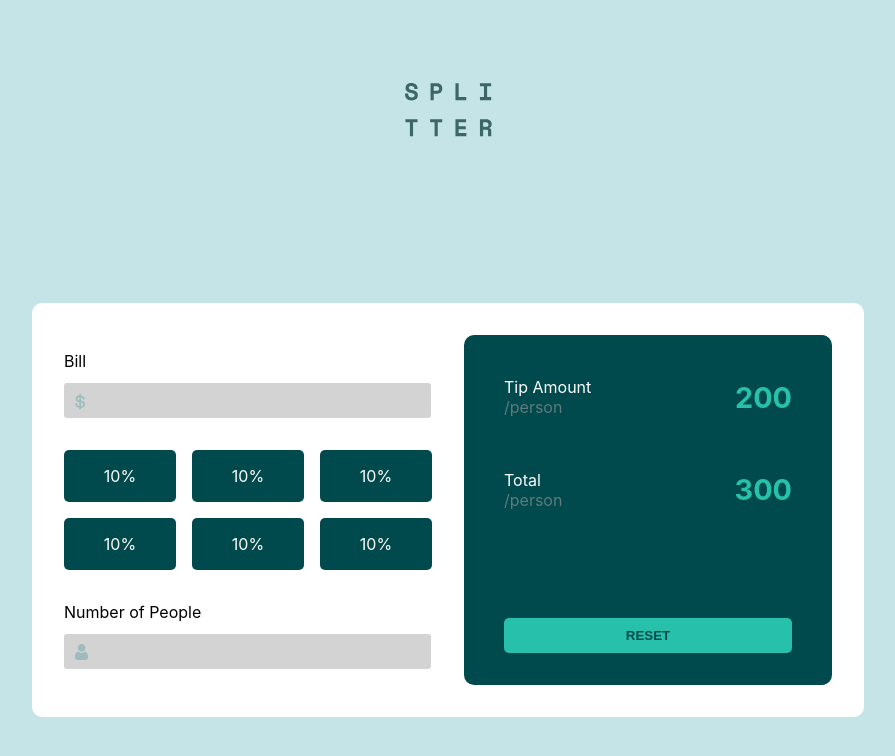
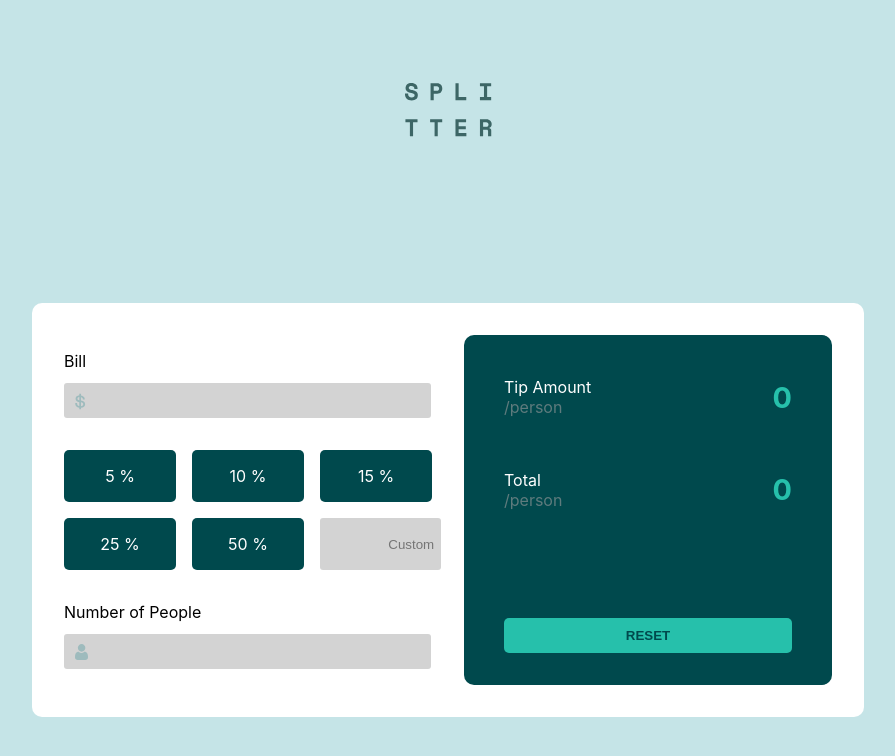
Before and after one commit to Mosesbwire/Tip-calculator, a React (Create React App) app: page / in a window 1280 px wide. Shown: the top 756 px of the page, without its empty margins (192-1087 px from the left). Built offline with nearby package versions, Linux system fonts and the light colour scheme.

Commit message:
add interactivity to app

```diff
--- a/src/App.css
+++ b/src/App.css
@@ -19,6 +19,10 @@ input {
   width: 96%;
 }
 
+input:focus {
+  outline: none;
+}
+
 .btn {
   border: none;
   background-color: var(--strong-cyan);
@@ -28,6 +32,7 @@ input {
   padding-block: .75em;
   color: var(--dark-cyan);
   font-weight: 600;
+  cursor: pointer;
 }
 
 .label {
--- a/src/components/calculator/Calculator.js
+++ b/src/components/calculator/Calculator.js
@@ -1,12 +1,58 @@
-import React from 'react'
+import React, {useState, useEffect} from 'react'
 import InputsContainer from '../input-container/InputsContainer'
 import DisplayContainer from '../display-container/DisplayContainer'
 
 const Calculator = (props) => {
+  const [bill, setBill]= useState(0)
+  const [numOfPeople, setNumOfPeople] = useState(1)
+  const [tipPercent, setTipPercent] = useState(0)
+
+
+  const getBill = (amount)=>{
+    setBill(parseInt(amount))
+  }
+
+  const getNumberOfPeople = (numOfGuest)=>{
+    setNumOfPeople(parseInt(numOfGuest))
+  }
+
+  const getTipPercent = (tip)=>{
+    setTipPercent(tip)
+  }
+
+  const getTipPerPerson = ()=>{
+    let tip = ((tipPercent/100)*bill)/numOfPeople
+    if(!isFinite(tip)) return 0
+    return Math.round(tip)
+  }
+
+  const getTotalBillPerPerson = ()=>{
+    let splitBill = bill/numOfPeople
+    if(!isFinite(splitBill)){
+      return Math.round(getTipPerPerson() + bill)
+    }
+    return Math.round(getTipPerPerson() + splitBill)
+  }
+
+  const reset = ()=>{
+    setBill(0)
+    setNumOfPeople(1)
+    setTipPercent(0)
+  }
+
+  useEffect(()=>{
+    getTipPerPerson()
+
+  }, [bill,numOfPeople,tipPercent,getTipPerPerson])
+
+  useEffect(()=>{
+    getTotalBillPerPerson()
+  }, [bill,numOfPeople,tipPercent, getTotalBillPerPerson])
+
   return (
     <div className='calculator'>
-        <InputsContainer/>
-        <DisplayContainer/>
+        <InputsContainer getTipPercent={getTipPercent} getBill={getBill} getNumberOfPeople={getNumberOfPeople}/>
+        <DisplayContainer getTipPerPerson={getTipPerPerson} getTotalBillPerPerson={getTotalBillPerPerson} reset={reset}/>
     </div>
   )
 }
--- a/src/components/display-container/DisplayContainer.js
+++ b/src/components/display-container/DisplayContainer.js
@@ -1,27 +1,28 @@
 import React from 'react'
 import PropTypes from 'prop-types'
 
-const DisplayContainer = props => {
+const DisplayContainer = ({getTipPerPerson, getTotalBillPerPerson, reset}) => {
   return (
     <div className='display-container'>
         <div>
             <div  className='amount-display'>
                 <p className='heading-text'><span className='heading'>Tip Amount</span><br/> /person</p>
-                <p className='amount'>200</p>
+                <p className='amount'>{getTipPerPerson()}</p>
             </div>
             <div className='amount-display'>
                 <p className='heading-text'><span className='heading'>Total</span> <br/>/person</p>
-                <p className='amount'>300</p>
+                <p className='amount'>{getTotalBillPerPerson()}</p>
             </div>
         </div>
-        <button className='btn'>reset</button>
+        <button className='btn' onClick={reset}>reset</button>
 
     </div>
   )
 }
 
 DisplayContainer.propTypes = {
-
+  getTipPerPerson: PropTypes.func.isRequired,
+  getTotalBillPerPerson: PropTypes.func.isRequired,
 }
 
 export default DisplayContainer
--- /dev/null
+++ b/src/components/input-container/BillInput.js
@@ -0,0 +1,18 @@
+import React from 'react'
+import PropTypes from 'prop-types'
+import icondollar from '../../images/icon-dollar.svg'
+import Input from './Input'
+
+const BillInput = ({getBill}) => {
+  return (
+    <>
+      <Input label={'Bill'} image={icondollar} onChange={getBill}/>
+    </>
+  )
+}
+
+BillInput.propTypes = {
+    getBill: PropTypes.func.isRequired,
+}
+
+export default BillInput
--- a/src/components/input-container/Input.js
+++ b/src/components/input-container/Input.js
@@ -2,13 +2,13 @@ import React from 'react'
 import PropTypes from 'prop-types'
 
 
-const Input = ({label, image}) => {
+const Input = ({label, image, onChange}) => {
   return (
     <div className='form-group'>
         <label htmlFor=''>{label}</label>
         <div className='input-group'>
             <img src={image} className='input-icon'/>
-            <input/>
+            <input onChange={e => onChange(e.target.value)}/>
         </div>
 
     </div>
@@ -18,6 +18,7 @@ const Input = ({label, image}) => {
 Input.propTypes = {
     label: PropTypes.string.isRequired,
     image: PropTypes.string.isRequired,
+    onChange: PropTypes.func.isRequired,
 }
 
 export default Input
--- a/src/components/input-container/InputsContainer.js
+++ b/src/components/input-container/InputsContainer.js
@@ -1,17 +1,23 @@
 import React from 'react'
+import PropTypes from 'prop-types'
+import BillInput from './BillInput'
+import PeopleInput from './PeopleInput'
 import TipContainer from './TipContainer'
-import Input from './Input'
-import icondollar from '../../images/icon-dollar.svg'
-import iconperson from '../../images/icon-person.svg'
 
-const InputsContainer = () => {
+const InputsContainer = ({getTipPercent, getBill, getNumberOfPeople}) => {
   return (
     <div className='input-container'>
-      <Input label={'Bill'} image={icondollar}/>
-      <TipContainer/>
-      <Input label={'Number of People'} image={iconperson}/>
+      <BillInput getBill={getBill}/>
+      <TipContainer getTipPercent= {getTipPercent}/>
+      <PeopleInput getNumberOfPeople={getNumberOfPeople}/>
     </div>
   )
 }
 
+InputsContainer.propTypes = {
+  getTipPercent: PropTypes.func.isRequired,
+  getBill: PropTypes.func.isRequired,
+  getNumberOfPeople: PropTypes.func.isRequired,
+}
+
 export default InputsContainer
--- /dev/null
+++ b/src/components/input-container/PeopleInput.js
@@ -0,0 +1,18 @@
+import React from 'react'
+import PropTypes from 'prop-types'
+import iconperson from '../../images/icon-person.svg'
+import Input from './Input'
+
+const PeopleInput = ({getNumberOfPeople}) => {
+  return (
+    <>
+      <Input label={'Number of People'} image={iconperson} onChange={getNumberOfPeople}/>
+    </>
+  )
+}
+
+PeopleInput.propTypes = {
+    getNumberOfPeople: PropTypes.func.isRequired,
+}
+
+export default PeopleInput
--- a/src/components/input-container/Tip.js
+++ b/src/components/input-container/Tip.js
@@ -1,16 +1,17 @@
 import React from 'react'
 import PropTypes from 'prop-types'
 
-const Tip = props => {
+const Tip = ({tip, getTipPercent}) => {
   return (
     <div className='tip-percent'>
-        <p>10%</p>
+        <p data-tip={tip} onClick={e => getTipPercent(e.target.dataset.tip)}>{tip} %</p>
     </div>
   )
 }
 
 Tip.propTypes = {
-
+  tip: PropTypes.number,
+  getTipPercent: PropTypes.func.isRequired,
 }
 
 export default Tip
--- a/src/components/input-container/TipContainer.js
+++ b/src/components/input-container/TipContainer.js
@@ -2,21 +2,21 @@ import React from 'react'
 import PropTypes from 'prop-types'
 import Tip from './Tip'
 
-const TipContainer = props => {
+const TipContainer = ({getTipPercent}) => {
   return (
     <div className='tip-container'>
-      <Tip/>
-      <Tip/>
-      <Tip/>
-      <Tip/>
-      <Tip/>
-      <Tip/>
+      <Tip tip={5} getTipPercent={getTipPercent}/>
+      <Tip tip={10} getTipPercent={getTipPercent}/>
+      <Tip tip={15} getTipPercent={getTipPercent}/>
+      <Tip tip={25} getTipPercent={getTipPercent}/>
+      <Tip tip={50} getTipPercent={getTipPercent}/>
+      <input placeholder='Custom' onChange={e => getTipPercent(e.target.value)}/>
     </div>
   )
 }
 
 TipContainer.propTypes = {
-
+  getTipPercent: PropTypes.func.isRequired,
 }
 
 export default TipContainer
```
